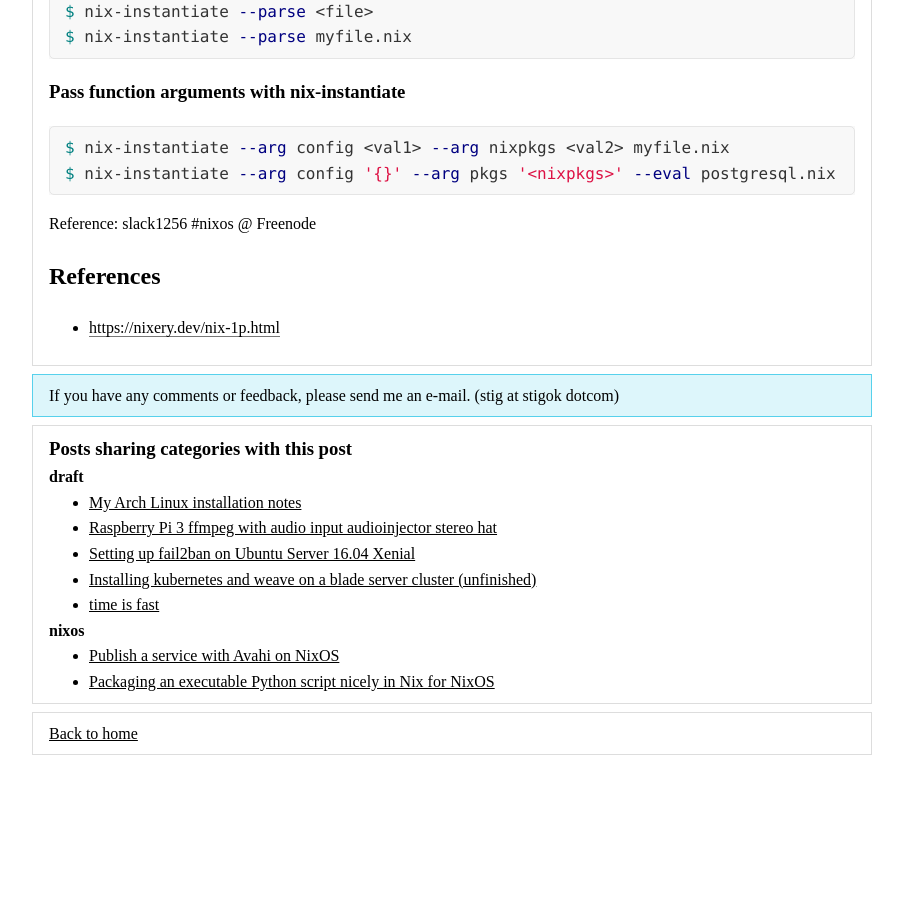
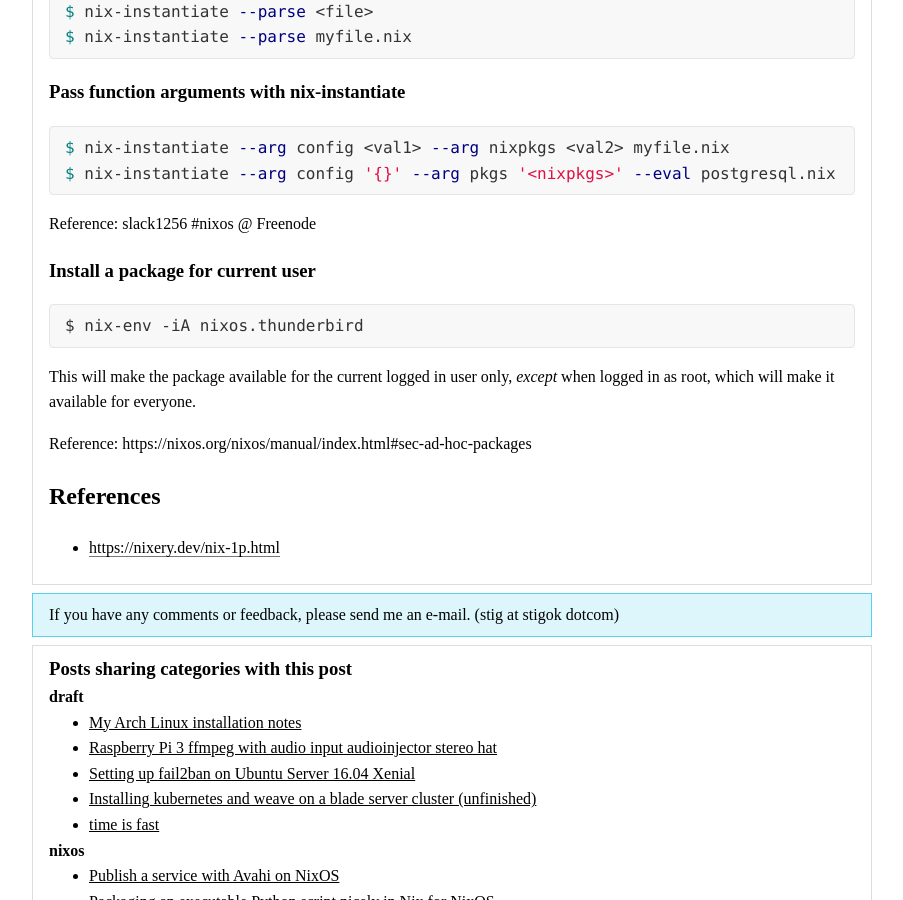
Before and after one commit to stigok/blog.stigok.com, a Jekyll site: the page built from collections/_posts/2020-03-07-nix-and-nixos-notes.md, in a window 1280 px wide and 900 px high, scrolled down 771 px. Shown: the whole window, without its empty margins (188-1091 px from the left). Built offline with Jekyll 4.4.1, drawn with Linux system fonts in a browser that asks for light colours; before the commit the page ends 1534 px from its top, so only the background shows below that.

Commit message:
add note for ad-hoc package installation

````diff
--- a/collections/_posts/2020-03-07-nix-and-nixos-notes.md
+++ b/collections/_posts/2020-03-07-nix-and-nixos-notes.md
@@ -37,6 +37,17 @@ $ nix-instantiate --arg config '{}' --arg pkgs '<nixpkgs>' --eval postgresql.nix
 
 Reference: slack1256 #nixos @ Freenode
 
+### Install a package for current user
+
+```
+$ nix-env -iA nixos.thunderbird
+```
+
+This will make the package available for the current logged in user only, *except*
+when logged in as root, which will make it available for everyone.
+
+Reference: https://nixos.org/nixos/manual/index.html#sec-ad-hoc-packages
+
 ## References
 
 - <https://nixery.dev/nix-1p.html>
````
